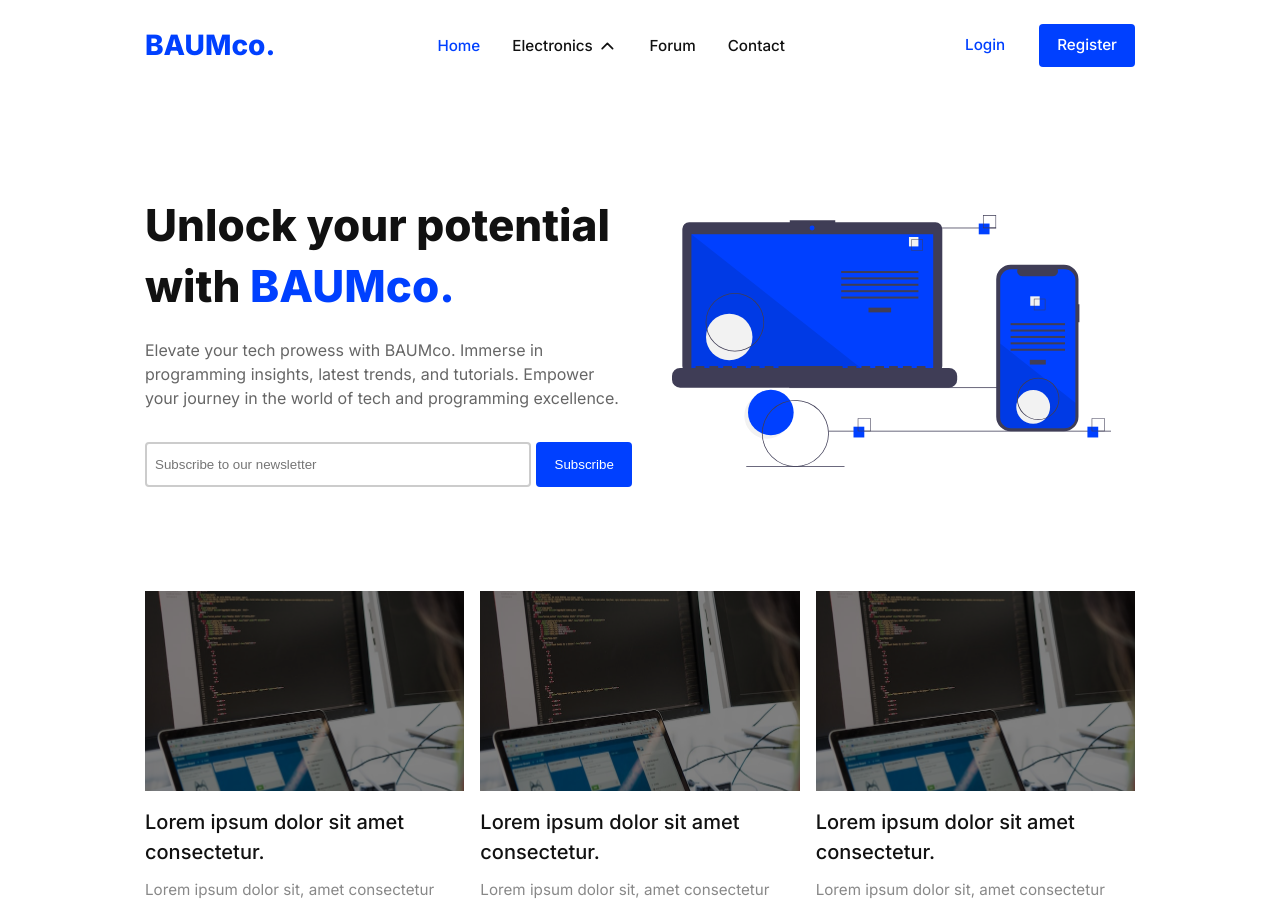
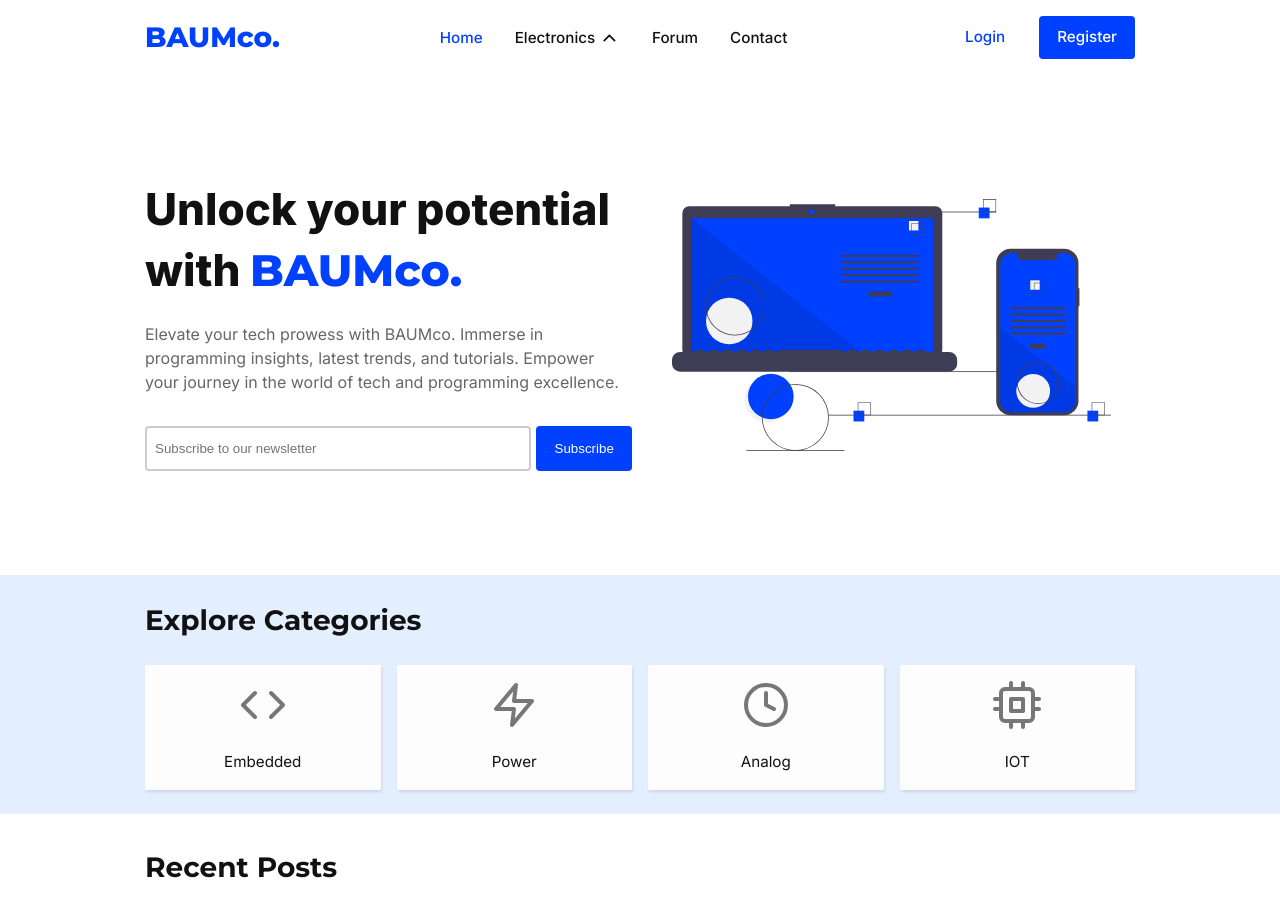
Before and after one commit to BenedictUmeozor/baumco-v2, a Next.js app: page / in a window 1280 px wide. Shown: the top 904 px of the page. Built offline with nearby package versions, Linux system fonts and the light colour scheme.

Commit message:
added Montserrat font family

```diff
--- a/app/globals.scss
+++ b/app/globals.scss
@@ -1,3 +1,5 @@
+@import url("https://fonts.googleapis.com/css2?family=Montserrat:ital,wght@0,300;0,400;0,500;0,600;0,700;0,800;1,300;1,400;1,500;1,600;1,700;1,800&display=swap");
+
 :root {
   --primary-color: #0040ff;
   line-height: 1.5;
@@ -16,7 +18,7 @@
 }
 
 body {
-  height: 100vh;
+  min-height: 100vh;
   overflow-y: auto;
 }
 
--- a/app/page.tsx
+++ b/app/page.tsx
@@ -1,11 +1,13 @@
 import Hero from "@/components/Hero";
 import styles from "./page.module.scss";
 import Posts from "@/components/Posts";
+import CategorySection from "@/components/Category";
 
 export default function Home() {
   return (
     <main className={styles.main}>
       <Hero />
+      <CategorySection />
       <Posts />
     </main>
   );
--- /dev/null
+++ b/components/Category/Category.tsx
@@ -0,0 +1,15 @@
+import { Children } from "@/helpers/types";
+import styles from "./category.module.scss";
+import Link from "next/link";
+
+const Category = ({ children, category }: Children & { category: string }) => {
+  return (
+    <div className={styles.category}>
+      <Link href={"/categories/" + category} className={styles.svg}>
+        {children}
+      </Link>
+      <p>{category}</p>
+    </div>
+  );
+};
+export default Category;
--- /dev/null
+++ b/components/Category/category.module.scss
@@ -0,0 +1,53 @@
+@import "../../sass/mixins";
+
+.section {
+  padding: 1.5rem 0;
+  background-color: #e3eeff;
+
+  h2 {
+    font-size: 1.75rem;
+    font-weight: 700;
+    margin-bottom: 1.5rem;
+    font-family: "Montserrat", sans-serif;
+  }
+
+  .categories {
+    display: grid;
+    grid-template-columns: repeat(4, 1fr);
+    gap: 1rem;
+
+    @include mobile {
+      grid-template-columns: 1fr 1fr;
+    }
+  }
+}
+
+.category {
+  display: flex;
+  flex-direction: column;
+  align-items: center;
+  justify-content: center;
+  row-gap: 1rem;
+  background-color: #fdfdfd;
+  padding: 1rem 0;
+  border-radius: 0.1rem;
+  box-shadow: 1px 2px 3px rgba(0, 0, 0, 0.1);
+  transition: all 0.3s ease;
+
+  &:hover {
+    transform: scale(1.05);
+    box-shadow: 1px 2px 3px rgba(0, 0, 0, 0.3);
+  }
+
+  .svg {
+    svg {
+      width: 3rem;
+      height: 3rem;
+      color: #777;
+    }
+  }
+
+  p {
+    font-size: 0.95rem;
+  }
+}
--- /dev/null
+++ b/components/Category/index.tsx
@@ -0,0 +1,29 @@
+import { Clock, Code, Cpu, Zap } from "react-feather";
+import Container from "../Layouts/Container";
+import Category from "./Category";
+import styles from "./category.module.scss";
+
+const CategorySection = () => {
+  return (
+    <section className={styles.section}>
+      <Container>
+        <h2>Explore Categories</h2>
+        <div className={styles.categories}>
+          <Category category="Embedded">
+            <Code />
+          </Category>
+          <Category category="Power">
+            <Zap />
+          </Category>
+          <Category category="Analog">
+            <Clock />
+          </Category>
+          <Category category="IOT">
+            <Cpu />
+          </Category>
+        </div>
+      </Container>
+    </section>
+  );
+};
+export default CategorySection;
--- a/components/Footer/footer.module.scss
+++ b/components/Footer/footer.module.scss
@@ -43,6 +43,7 @@
     h3 {
       font-size: 1.75rem;
       margin-bottom: 1.25rem;
+      font-family: "Montserrat", sans-serif;
     }
 
     ul {
--- a/components/Header/header.module.scss
+++ b/components/Header/header.module.scss
@@ -1,7 +1,7 @@
 @import "../../sass/mixins";
 
 .header {
-  background-color: rgba(255, 255, 255, 0.7);
+  background-color: rgba(255, 255, 255, 0.9);
   z-index: 999;
   position: sticky;
   top: 0;
@@ -10,10 +10,11 @@
     display: flex;
     align-items: center;
     justify-content: space-between;
-    padding: 1.5rem 0;
+    padding: 1rem 0;
 
     .logo {
       font-size: 1.75rem;
+      font-family: "Montserrat", sans-serif;
       font-weight: 800;
       color: var(--primary-color);
     }
--- a/components/Hero/hero.module.scss
+++ b/components/Hero/hero.module.scss
@@ -24,6 +24,7 @@
 
         span {
           color: var(--primary-color);
+          font-family: "Montserrat", sans-serif;
         }
       }
 
--- a/components/Post/post.module.scss
+++ b/components/Post/post.module.scss
@@ -32,6 +32,7 @@
     h3 {
       font-size: 1.25rem;
       font-weight: 500;
+      font-family: "Montserrat", sans-serif;
     }
 
     &:hover {
--- a/components/Posts/index.tsx
+++ b/components/Posts/index.tsx
@@ -5,6 +5,9 @@ import styles from "./posts.module.scss";
 const Posts = () => {
   return (
     <section className={styles.posts}>
+      <Container>
+        <h2>Recent Posts</h2>
+      </Container>
       <Container className={styles.container}>
         <Post />
         <Post />
--- a/components/Posts/posts.module.scss
+++ b/components/Posts/posts.module.scss
@@ -1,6 +1,15 @@
 @import "../../sass/mixins";
 
 .posts {
+  padding: 2rem 0;
+
+  h2 {
+    font-size: 1.75rem;
+    font-family: "Montserrat", sans-serif;
+    font-weight: 700;
+    margin-bottom: 1.5rem;
+  }
+
   .container {
     display: grid;
     grid-template-columns: 1fr 1fr 1fr;
```
